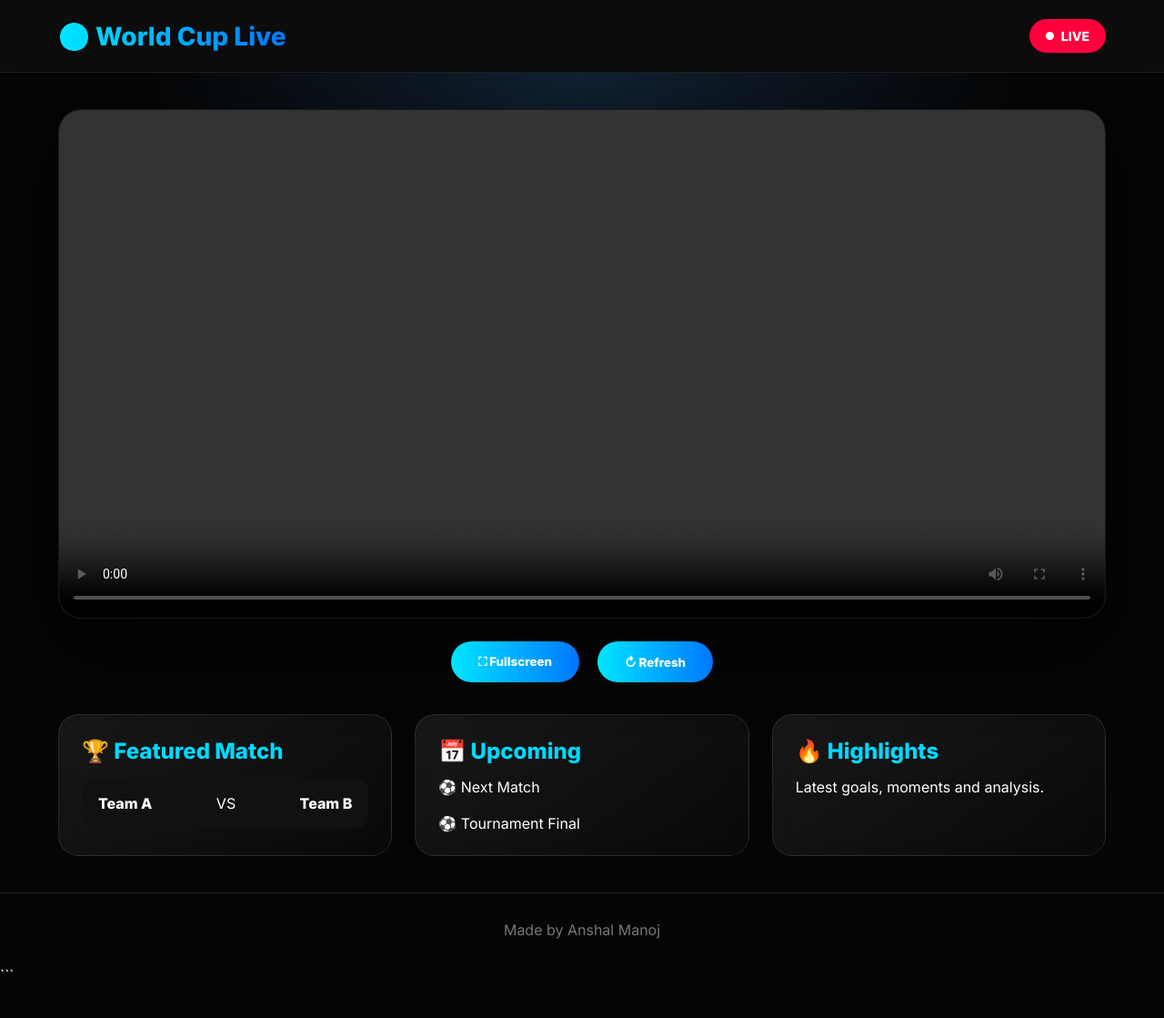
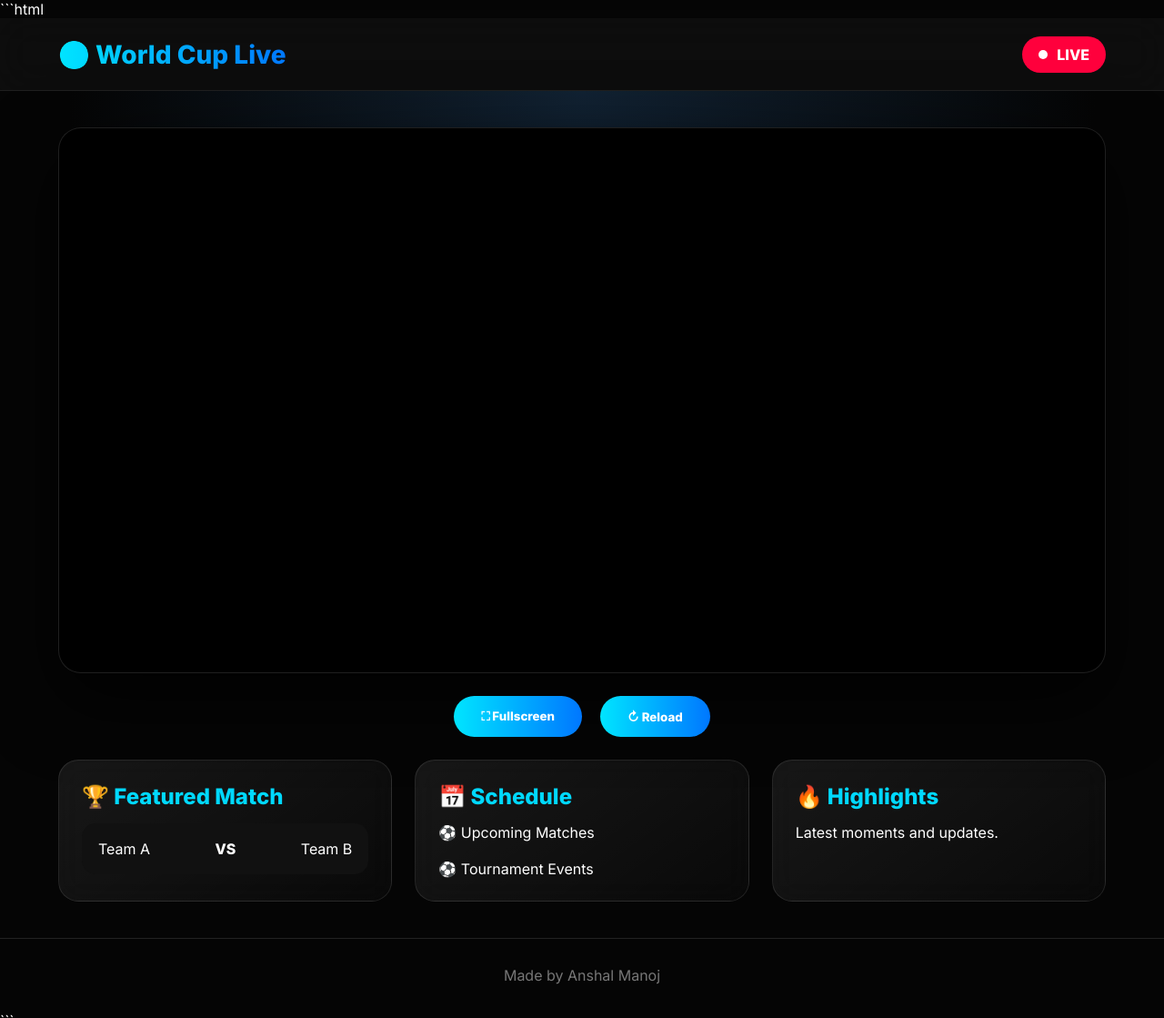
Before and after one commit to anshalmanoj/worldcuplive, a plain HTML site: page index.html in a window 1280 px wide. Shown: the whole page at 91% size. Before the commit the page ends 1082 px from the top, so only its background shows below. Drawn offline with Linux system fonts and the light colour scheme.

Commit message:
Update index.html

````diff
--- a/index.html
+++ b/index.html
@@ -1,14 +1,17 @@
+```html
 <!DOCTYPE html>
 <html lang="en">
 <head>
+
 <meta charset="UTF-8">
-<meta name="viewport" content="width=device-width,initial-scale=1.0">
+<meta name="viewport" content="width=device-width, initial-scale=1.0">
 
 <title>World Cup Live</title>
 
 <style>
 
 @import url('https://fonts.googleapis.com/css2?family=Inter:wght@400;600;800&display=swap');
+
 
 *{
     margin:0;
@@ -17,89 +20,128 @@
     font-family:Inter,Arial,sans-serif;
 }
 
+
 body{
+
     background:#050505;
     color:white;
+
 }
 
 
 /* NAVBAR */
 
 nav{
+
     height:80px;
+
     padding:0 5%;
+
     display:flex;
+
     justify-content:space-between;
+
     align-items:center;
 
-    background:rgba(15,15,15,.75);
+    background:rgba(15,15,15,.8);
+
     backdrop-filter:blur(20px);
 
+    border-bottom:1px solid rgba(255,255,255,.08);
+
     position:sticky;
+
     top:0;
-    z-index:100;
 
-    border-bottom:1px solid rgba(255,255,255,.08);
-}
+    z-index:10;
 
-
-.logo{
-    font-size:28px;
-    font-weight:800;
-    background:linear-gradient(90deg,#00e5ff,#0077ff);
-    -webkit-background-clip:text;
-    color:transparent;
-}
-
-
-.live{
-    display:flex;
-    align-items:center;
-    gap:8px;
-
-    background:#ff003c;
-    padding:10px 18px;
-    border-radius:50px;
-
-    font-weight:700;
-    font-size:14px;
-}
-
-
-.dot{
-    width:9px;
-    height:9px;
-    background:white;
-    border-radius:50%;
-    animation:blink 1s infinite;
-}
-
-
-@keyframes blink{
-    50%{
-        opacity:.3;
-    }
 }
 
 
 
-/* HERO */
+.logo{
 
-.hero{
+    font-size:28px;
 
-    min-height:90vh;
+    font-weight:800;
+
+    background:linear-gradient(90deg,#00e5ff,#0077ff);
+
+    -webkit-background-clip:text;
+
+    color:transparent;
+
+}
+
+
+
+.live{
+
+    display:flex;
+
+    gap:10px;
+
+    align-items:center;
+
+    background:#ff003c;
+
+    padding:10px 18px;
+
+    border-radius:50px;
+
+    font-weight:bold;
+
+}
+
+
+
+.dot{
+
+    height:10px;
+
+    width:10px;
+
+    background:white;
+
+    border-radius:50%;
+
+    animation:blink 1s infinite;
+
+}
+
+
+
+@keyframes blink{
+
+    50%{
+        opacity:.3;
+    }
+
+}
+
+
+
+/* MAIN */
+
+
+.container{
+
     padding:40px 5%;
 
     background:
-    radial-gradient(circle at top,#123,#050505 45%);
+    radial-gradient(circle at top,#123,#050505 50%);
+
+    min-height:100vh;
 
 }
+
 
 
 .player{
 
     width:100%;
-    height:70vh;
+
+    height:75vh;
 
     background:#000;
 
@@ -107,19 +149,22 @@ nav{
 
     overflow:hidden;
 
-    border:1px solid rgba(255,255,255,.1);
+    border:1px solid rgba(255,255,255,.12);
 
     box-shadow:
+
     0 30px 80px rgba(0,0,0,.8);
 
 }
 
 
-.player video,
+
 .player iframe{
 
     width:100%;
+
     height:100%;
+
     border:0;
 
 }
@@ -129,14 +174,19 @@ nav{
 
 /* BUTTONS */
 
+
 .actions{
 
     display:flex;
+
     justify-content:center;
+
     gap:20px;
+
     margin:25px 0;
 
 }
+
 
 
 button{
@@ -147,26 +197,27 @@ button{
 
     border-radius:50px;
 
-    background:
-    linear-gradient(90deg,#00e5ff,#0077ff);
+    cursor:pointer;
 
     color:white;
 
     font-weight:700;
 
-    cursor:pointer;
+    background:
+
+    linear-gradient(90deg,#00e5ff,#0077ff);
 
     transition:.3s;
 
 }
 
 
+
 button:hover{
 
     transform:translateY(-3px);
 
-    box-shadow:
-    0 10px 30px rgba(0,200,255,.4);
+    box-shadow:0 10px 30px rgba(0,200,255,.4);
 
 }
 
@@ -176,38 +227,42 @@ button:hover{
 /* CARDS */
 
 
-.grid{
+.cards{
 
     display:grid;
 
-    grid-template-columns:
-    repeat(auto-fit,minmax(280px,1fr));
+    grid-template-columns:repeat(auto-fit,minmax(260px,1fr));
 
     gap:25px;
 
-    margin-top:35px;
+}
 
-}
 
 
 .card{
 
     background:
+
     linear-gradient(
+
     145deg,
+
     rgba(255,255,255,.08),
+
     rgba(255,255,255,.02)
+
     );
 
     border:1px solid rgba(255,255,255,.1);
 
+    padding:25px;
+
     border-radius:22px;
-
-    padding:25px;
 
     backdrop-filter:blur(15px);
 
 }
+
 
 
 .card h2{
@@ -220,13 +275,8 @@ button:hover{
 
 
 
+
 .match{
-
-    display:flex;
-
-    justify-content:space-between;
-
-    align-items:center;
 
     background:#111;
 
@@ -234,17 +284,14 @@ button:hover{
 
     border-radius:15px;
 
-    margin-top:12px;
+    margin-top:10px;
+
+    display:flex;
+
+    justify-content:space-between;
 
 }
 
-
-
-.team{
-
-    font-weight:700;
-
-}
 
 
 
@@ -254,9 +301,9 @@ button:hover{
 
 footer{
 
+    text-align:center;
+
     padding:30px;
-
-    text-align:center;
 
     color:#777;
 
@@ -266,16 +313,11 @@ footer{
 
 
 
+
 /* MOBILE */
 
 
 @media(max-width:700px){
-
-nav{
-
-    padding:0 20px;
-
-}
 
 
 .logo{
@@ -285,7 +327,7 @@ nav{
 }
 
 
-.hero{
+.container{
 
     padding:20px;
 
@@ -314,6 +356,7 @@ button{
 
 }
 
+
 }
 
 </style>
@@ -324,7 +367,6 @@ button{
 <body>
 
 
-
 <nav>
 
 <div class="logo">
@@ -333,8 +375,11 @@ button{
 
 
 <div class="live">
+
 <span class="dot"></span>
+
 LIVE
+
 </div>
 
 
@@ -342,30 +387,46 @@ LIVE
 
 
 
-<section class="hero">
+<div class="container">
 
 
 <div class="player">
 
-<!-- Insert your own licensed player here -->
 
-<video controls>
-</video>
+<!-- Replace with your own authorized embed -->
+
+<iframe
+
+src="YOUR_EMBED_URL"
+
+allow="autoplay; encrypted-media; picture-in-picture; fullscreen"
+
+allowfullscreen
+
+scrolling="no">
+
+</iframe>
 
 
 </div>
 
 
 
+
 <div class="actions">
 
-<button onclick="fullscreen()">
+
+<button onclick="fullscreenPlayer()">
+
 ⛶ Fullscreen
+
 </button>
 
 
 <button onclick="location.reload()">
-↻ Refresh
+
+↻ Reload
+
 </button>
 
 
@@ -373,7 +434,8 @@ LIVE
 
 
 
-<div class="grid">
+
+<div class="cards">
 
 
 <div class="card">
@@ -382,21 +444,15 @@ LIVE
 🏆 Featured Match
 </h2>
 
-
 <div class="match">
 
-<span class="team">
-Team A
-</span>
+<span>Team A</span>
 
-VS
+<b>VS</b>
 
-<span class="team">
-Team B
-</span>
+<span>Team B</span>
 
 </div>
-
 
 </div>
 
@@ -405,19 +461,18 @@ Team B
 <div class="card">
 
 <h2>
-📅 Upcoming
+📅 Schedule
 </h2>
 
 <p>
-⚽ Next Match
+⚽ Upcoming Matches
 </p>
 
 <br>
 
 <p>
-⚽ Tournament Final
+⚽ Tournament Events
 </p>
-
 
 </div>
 
@@ -430,7 +485,7 @@ Team B
 </h2>
 
 <p>
-Latest goals, moments and analysis.
+Latest moments and updates.
 </p>
 
 </div>
@@ -439,7 +494,7 @@ Latest goals, moments and analysis.
 </div>
 
 
-</section>
+</div>
 
 
 
@@ -454,13 +509,14 @@ Made by Anshal Manoj
 
 <script>
 
-function fullscreen(){
+function fullscreenPlayer(){
 
-let box=document.querySelector(".player");
+const player=document.querySelector(".player");
 
-if(box.requestFullscreen){
 
-box.requestFullscreen();
+if(player.requestFullscreen){
+
+player.requestFullscreen();
 
 }
 
@@ -469,6 +525,7 @@ box.requestFullscreen();
 </script>
 
 
+
 </body>
 </html>
 ```
````
